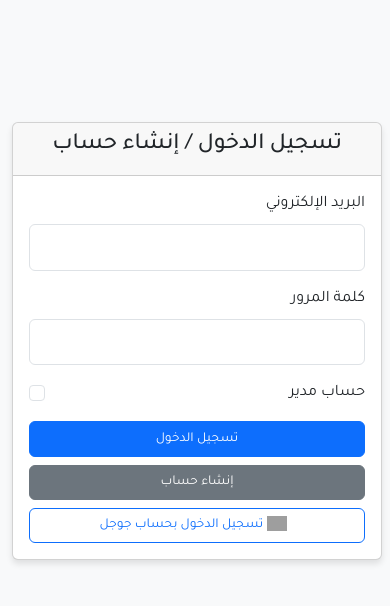
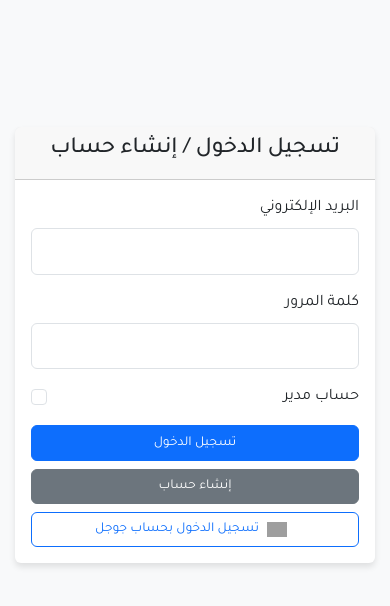
Before and after one commit to JumpedMocha3/temp1, a plain HTML site: page index.html in a window 390 px wide. Drawn offline with nearby package versions, Linux system fonts and the light colour scheme; no server answers; grey boxes are pictures that could not be loaded; a web font is replaced by a local one.

Commit message:
Update styles.css

```diff
--- a/styles.css
+++ b/styles.css
@@ -233,3 +233,31 @@ body {
     margin: 0 auto;
     box-shadow: 0 0 10px rgba(0,0,0,0.1);
 }
+
+/* Google Sign-in Button */
+#google-signin {
+    display: flex;
+    align-items: center;
+    justify-content: center;
+    gap: 8px;
+}
+
+/* Verification Container */
+#verify-email-container {
+    background-color: #f8f9fa;
+    padding: 20px;
+    border-radius: 5px;
+    border: 1px solid #dee2e6;
+}
+
+/* Responsive adjustments */
+@media (max-width: 576px) {
+    #auth-container {
+        padding: 15px;
+    }
+
+    .card {
+        margin: 0;
+        border: none;
+    }
+}
```
